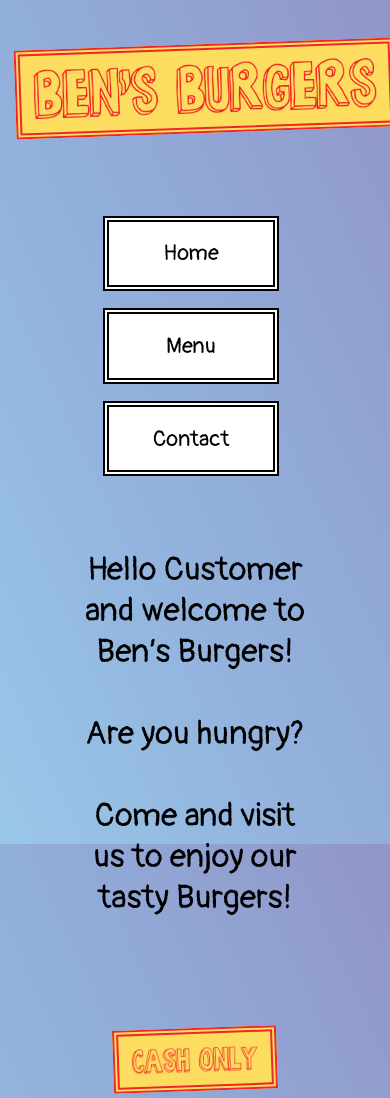
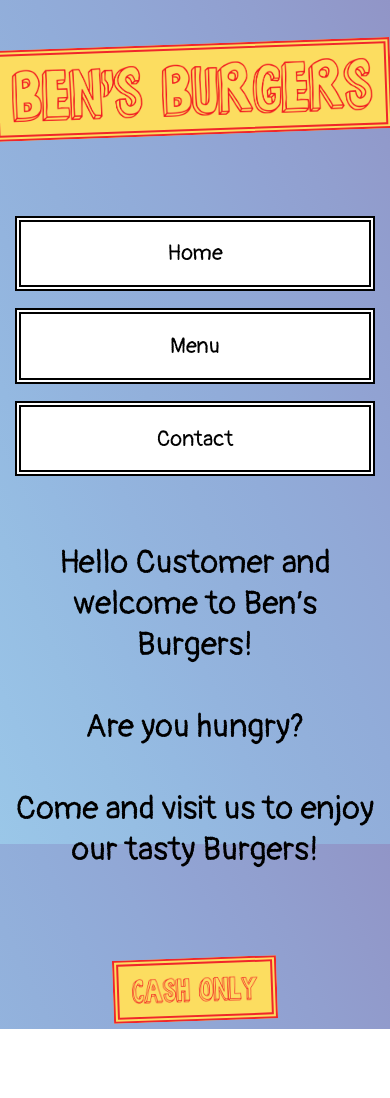
Before and after one commit to bpetermann/restaurant_page, a website built with webpack: page dist/index.html in a window 390 px wide. After the commit the page ends 1029 px from the top, so only its background shows below. Built offline with Linux system fonts and the light colour scheme.

Commit message:
Edit style.css -media queries-

```diff
--- a/src/style.css
+++ b/src/style.css
@@ -87,9 +87,7 @@ body {
   margin-top: 2em;
   padding: 2em;
   display: grid;
-
   text-align: center;
-
   grid-template-columns: 1fr 1fr;
   padding-top: 0.8em;
   grid-template-areas:
@@ -192,14 +190,13 @@ body {
 }
 
 @media only screen and (max-width: 930px) {
-
   .ourMenu {
     width: 90%;
   }
 
   .logo {
-    width: 95%;
-
+    width: 100%;
+    margin-left: -1em;
   }
 
   #content {
@@ -211,11 +208,13 @@ body {
   .btn-nav {
     padding: 0.8em;
     margin-top: 0.8em;
-    margin-left: 4em;
+    width: 360px;
+    margin-left: 0em;
   }
 
   #contact {
     margin-top: 0.2em;
+
     padding-left: 0.2em;
     grid-template-areas:
       'phoneDescription'
@@ -227,7 +226,8 @@ body {
   }
 
   #home {
-    margin-top: 0.2em;
+    margin-top: 2em;
+    padding: 0px;
   }
 
   #menue {
@@ -244,6 +244,6 @@ body {
   }
 
   .footer {
-    margin-top: 2em;
+    margin-top: 4em;
   }
 }
```
Also changed, not shown: dist/main.js.
